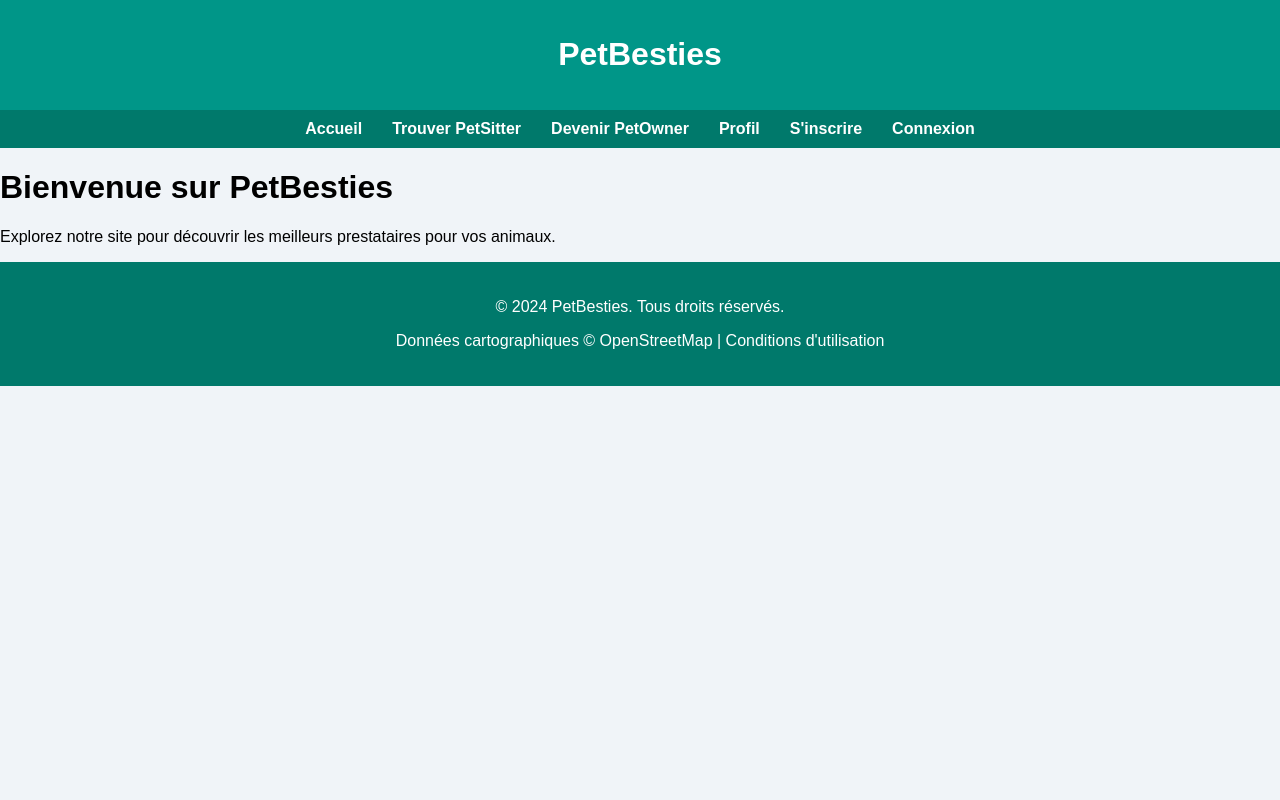
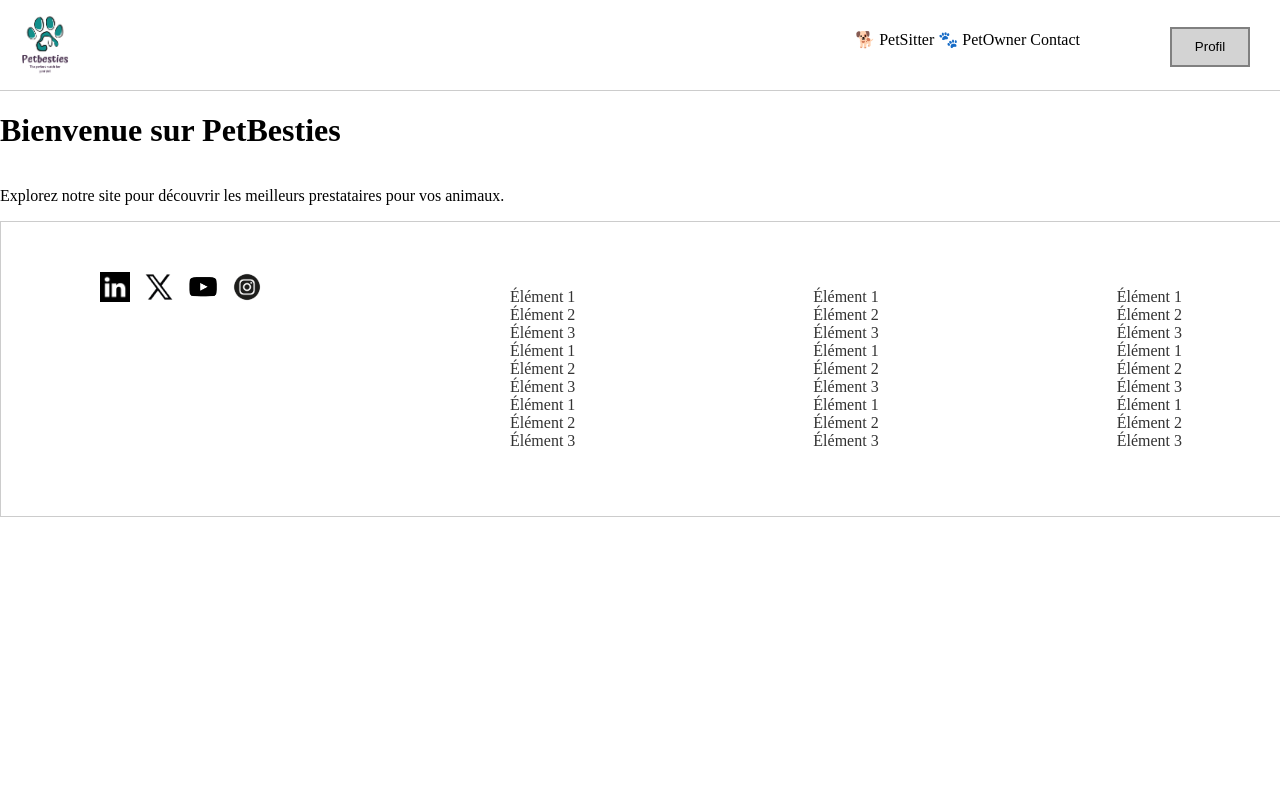
Before and after one commit to Plekiby/PetBesties, a PHP site: page / in a window 1280 px wide. Run offline with PHP 8.4, Linux system fonts and the light colour scheme.

Commit message:
Ajout Header et footer

```diff
--- /dev/null
+++ b/public/css/styleheader.css
@@ -0,0 +1,84 @@
+body {
+    display: flex;
+    flex-direction: column;
+    min-height: 100vh;
+    margin: 0;
+}
+
+.content {
+    flex: 1;
+    padding: 20px;
+}
+
+.header {
+    top: 0;
+    left: 0;
+    width: 100%;
+    height: 60px;
+    background-color: #FFFFFF;
+    color: #fff;
+    padding: 15px 0;
+    border-bottom: 1px solid #ccc;
+    display: flex;
+    align-items: center;
+    justify-content: space-between;
+    gap: 20px;
+    z-index: 1000;
+}
+
+.navigation {
+    margin-top: 15px;
+    position: fixed;
+    right: 200px;
+    top: 15px;
+}
+
+.navigation a {
+    text-decoration: none;
+    color: #000;
+}
+
+.logo img {
+    width: 90px;
+    margin-right: 10px;
+}
+
+.profile-button {
+    margin-top: 3px;
+    margin-right: 30px;
+    width: 80px;
+    height: 40px;
+    background-color: #D3D3D3;
+    border: 2px solid #808080;
+}
+
+.footer {
+    background-color: #FFF;
+    color: #333;
+    padding: 50px 0;
+    width: 100%;
+    position: relative;
+    border: 1px solid #ccc;
+    display: flex;
+    justify-content: space-around;
+}
+
+.reseaux img {
+
+    width: 30px;
+    margin-right: 10px;
+}
+
+
+.bloc1 {
+
+    padding: 0;
+}
+.bloc2 {
+
+    padding: 0;
+}
+.bloc3 {
+
+    padding: 0;
+}
--- a/views/footer.php
+++ b/views/footer.php
@@ -1,6 +1,55 @@
-<footer style="background-color: #00796b; color: white; padding: 20px; text-align: center;">
-    <p>&copy; 2024 PetBesties. Tous droits réservés.</p>
-    <p>Données cartographiques © OpenStreetMap | Conditions d'utilisation</p>
-</footer>
+<!DOCTYPE html>
+<html>
+<head>
+	<meta charset="utf-8">
+	<meta name="viewport" content="width=device-width, initial-scale=1">
+	<title>PetBesties</title>
+	<link rel="stylesheet" href="/petbesties/public/css/stylefooter.css">
+</head>
+<body>
+
+    <footer class="footer">
+        <div class="reseaux">
+            <img src="/petbesties/public/images/logolinkedin.png" alt="Réseau 1">
+            <img src="/petbesties/public/images/logoX.avif" alt="Réseau 2">
+            <img src="/petbesties/public/images/logoYoutube.png" alt="Réseau 3">
+            <img src="/petbesties/public/images/logosinstagram.avif" alt="Réseau 4">
+        </div>
+        <ul class="bloc1">
+            <ul>Élément 1</ul>
+            <ul>Élément 2</ul>
+            <ul>Élément 3</ul>
+            <ul>Élément 1</ul>
+            <ul>Élément 2</ul>
+            <ul>Élément 3</ul>
+            <ul>Élément 1</ul>
+            <ul>Élément 2</ul>
+            <ul>Élément 3</ul>
+        </ul>
+        <ul class="bloc2">
+            <ul>Élément 1</ul>
+            <ul>Élément 2</ul>
+            <ul>Élément 3</ul>
+            <ul>Élément 1</ul>
+            <ul>Élément 2</ul>
+            <ul>Élément 3</ul>
+            <ul>Élément 1</ul>
+            <ul>Élément 2</ul>
+            <ul>Élément 3</ul>
+        </ul>
+        <ul class="bloc3">
+            <ul>Élément 1</ul>
+            <ul>Élément 2</ul>
+            <ul>Élément 3</ul>
+            <ul>Élément 1</ul>
+            <ul>Élément 2</ul>
+            <ul>Élément 3</ul>
+            <ul>Élément 1</ul>
+            <ul>Élément 2</ul>
+            <ul>Élément 3</ul>
+        </ul>
+
+    </footer>
+
 </body>
 </html>
--- a/views/header.php
+++ b/views/header.php
@@ -1,24 +1,28 @@
 <!DOCTYPE html>
-<html lang="fr">
+<html>
 <head>
-    <meta charset="UTF-8">
-    <meta name="viewport" content="width=device-width, initial-scale=1.0">
-    <title>PetBesties</title>
-    <link rel="stylesheet" href="css/style.css">
+	<meta charset="utf-8">
+	<meta name="viewport" content="width=device-width, initial-scale=1">
+	<title>PetBesties</title>
+	<link rel="stylesheet" href="/petbesties/public/css/styleheader.css">
 </head>
 <body>
-<header>
-    <h1>PetBesties</h1>
+<header class="header">
+  <div class="logo">
+    	<img src="/petbesties/public/images/logoPB.jpg">
+
+  </div>
+
+  <nav class="navigation">
+    <a href="#">🐕 PetSitter</a>
+    <a href="#">🐾 PetOwner</a>
+    <a href="#">Contact</a>
+  </nav>
+
+  <button class="profile-button">Profil</button>
 </header>
-<nav>
-    <ul class="nav-list">
-        <li><a href="/petbesties">Accueil</a></li>
-        <li><a href="/petbesties/prestataires">Trouver PetSitter</a></li>
-        <li><a href="#">Devenir PetOwner</a></li>
-        <li><a href="/petbesties/profil">Profil</a></li>
-        <li><a href="#">S'inscrire</a></li>
-        <li><a href="#">Connexion</a></li>
-    </ul>
-</nav>
+
+
+
 </body>
 </html>
```
Also changed, not shown: public/images/logoPB.jpg (added), public/images/logoX.avif (added), public/images/logoYoutube.png (added), public/images/logolinkedin.png (added), public/images/logosinstagram.avif (added), 3 other files.
